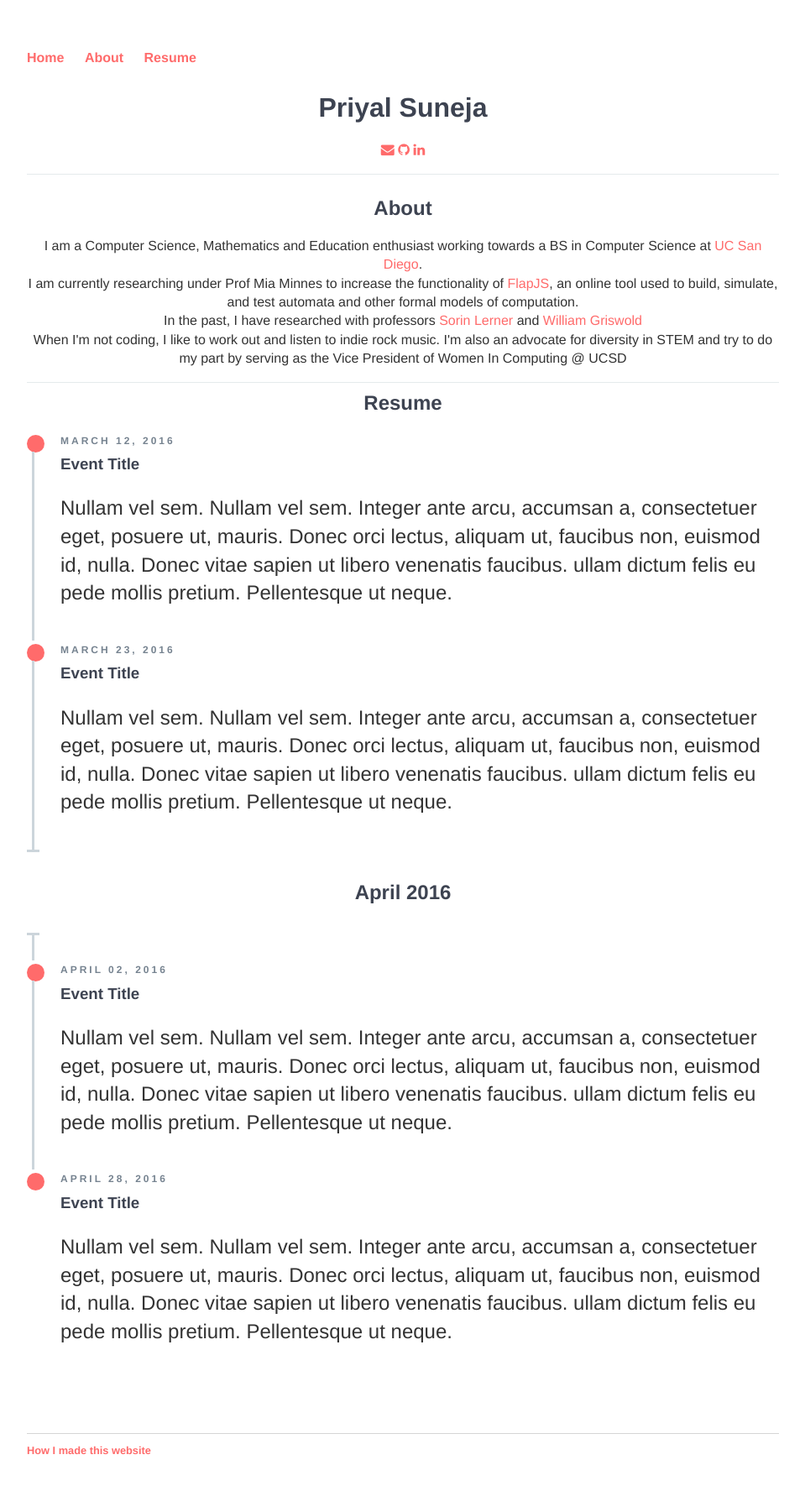
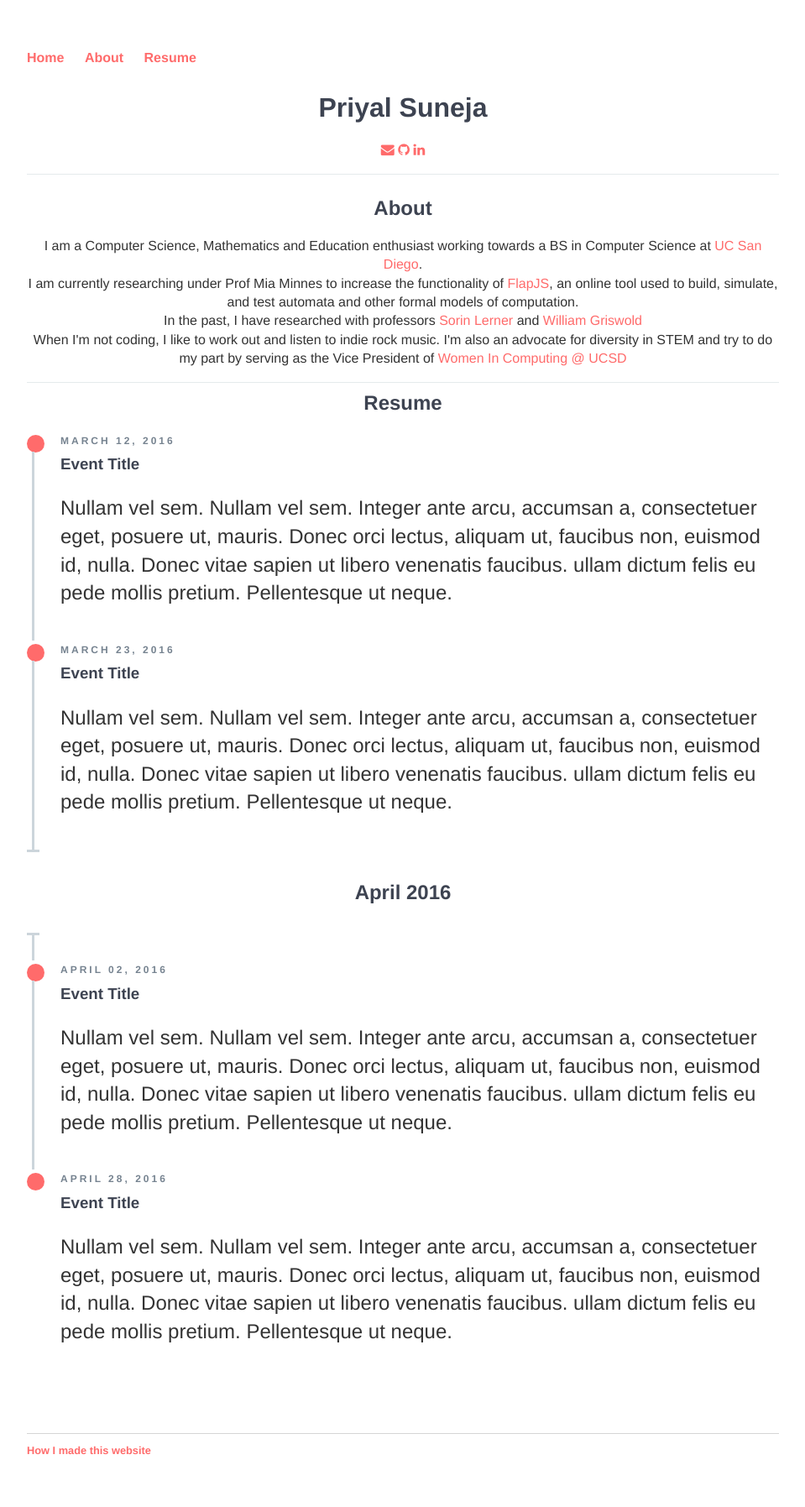
Before and after one commit to p-suneja/p-suneja.github.io, a Jekyll site: the page built from index.html, in a window 1280 px wide. Shown: the whole page at 84% size, without its empty margins (160-1119 px from the left). Built offline with Jekyll 4.4.1, drawn with Linux system fonts in a browser that asks for light colours; nearby versions of some CDN libraries; part of the change alters nothing that is shown.

```diff
--- a/index.html
+++ b/index.html
@@ -14,7 +14,7 @@ title: Priyal's Homepage
 	<p> I am a Computer Science, Mathematics and Education enthusiast working towards a BS in Computer Science at <a href="https://cse.ucsd.edu/" target="_blank">UC San Diego</a>.</p>
 	<p> I am currently researching under Prof Mia Minnes to increase the functionality of <a href="https://flapjs.github.io/FLAPJS-WebApp/">FlapJS</a>, an online tool used to build, simulate, and test automata and other formal models of computation.</p>
 	<p> In the past, I have researched with professors <a href="http://cseweb.ucsd.edu/~lerner/">Sorin Lerner</a> and <a href="https://cseweb.ucsd.edu/~wgg/">William Griswold</a> </p>
-	<p> When I'm not coding, I like to work out and listen to indie rock music. I'm also an advocate for diversity in STEM and try to do my part by serving as the Vice President of Women In Computing @ UCSD </p>
+	<p> When I'm not coding, I like to work out and listen to indie rock music. I'm also an advocate for diversity in STEM and try to do my part by serving as the Vice President of <a href="http://wic.ucsd.edu/" target="_blank"> Women In Computing @ UCSD</a> </p>
 </div>
 
 
```
